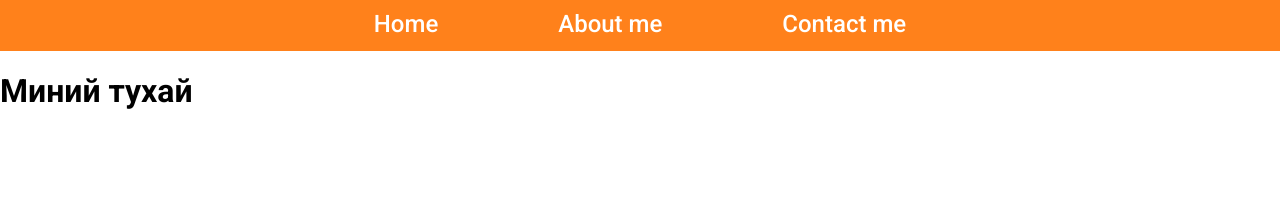
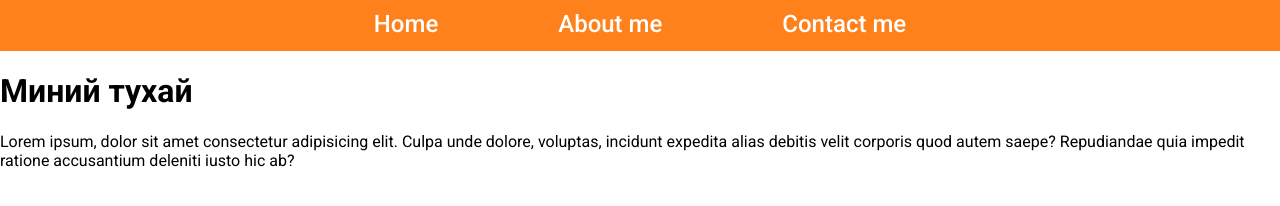
Before and after one commit to erdeneeeee/erdeneeeee.github.io, a plain HTML site: page about_me.html in a window 1280 px wide. Drawn offline with Linux system fonts and the light colour scheme.

Commit message:
added paragraph to about_me page

```diff
--- a/about_me.html
+++ b/about_me.html
@@ -16,5 +16,6 @@
       </ul>
     </nav>
     <h1>Миний тухай</h1>
+    <p>Lorem ipsum, dolor sit amet consectetur adipisicing elit. Culpa unde dolore, voluptas, incidunt expedita alias debitis velit corporis quod autem saepe? Repudiandae quia impedit ratione accusantium deleniti iusto hic ab?</p>
   </body>
 </html>
```
